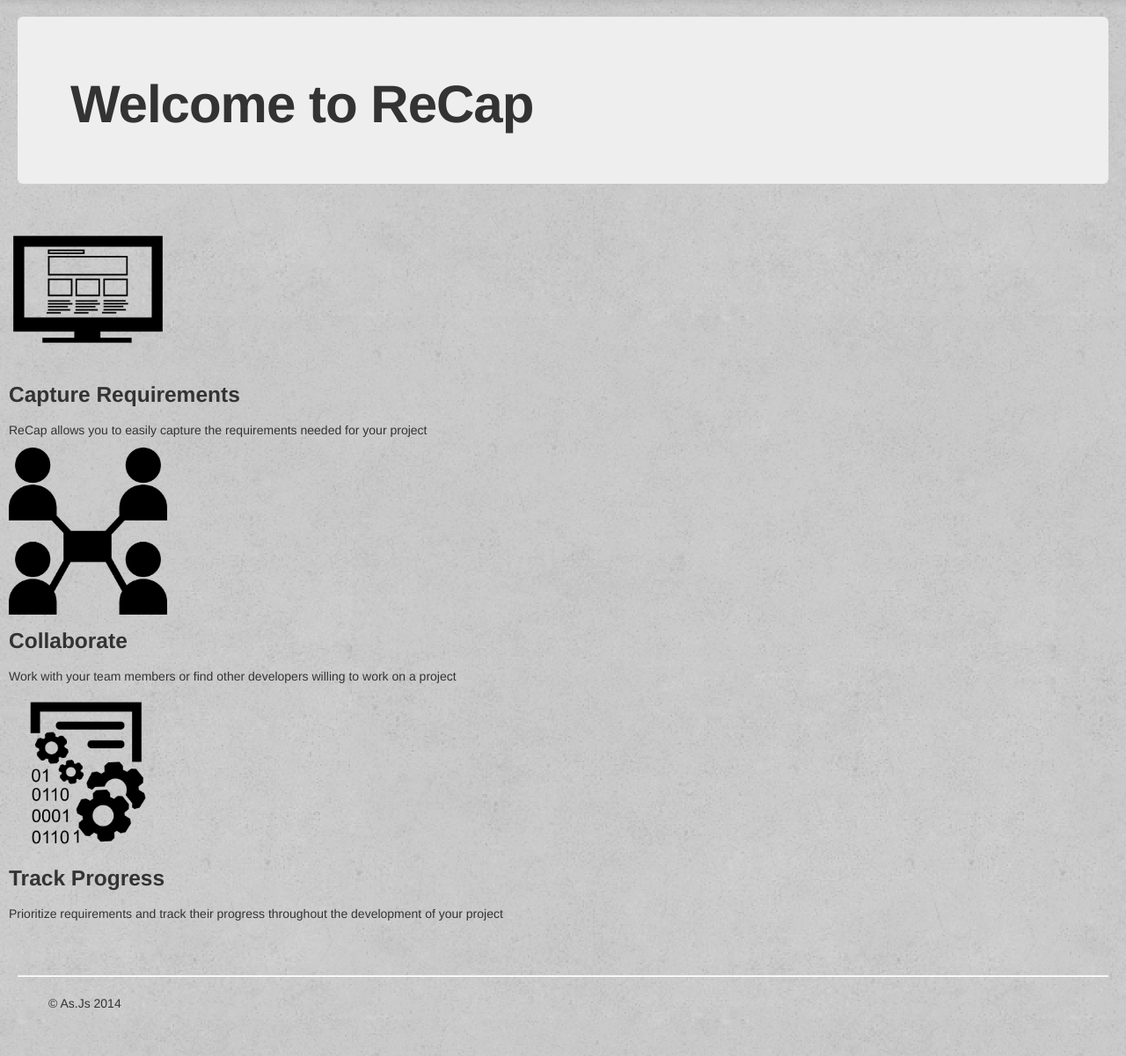
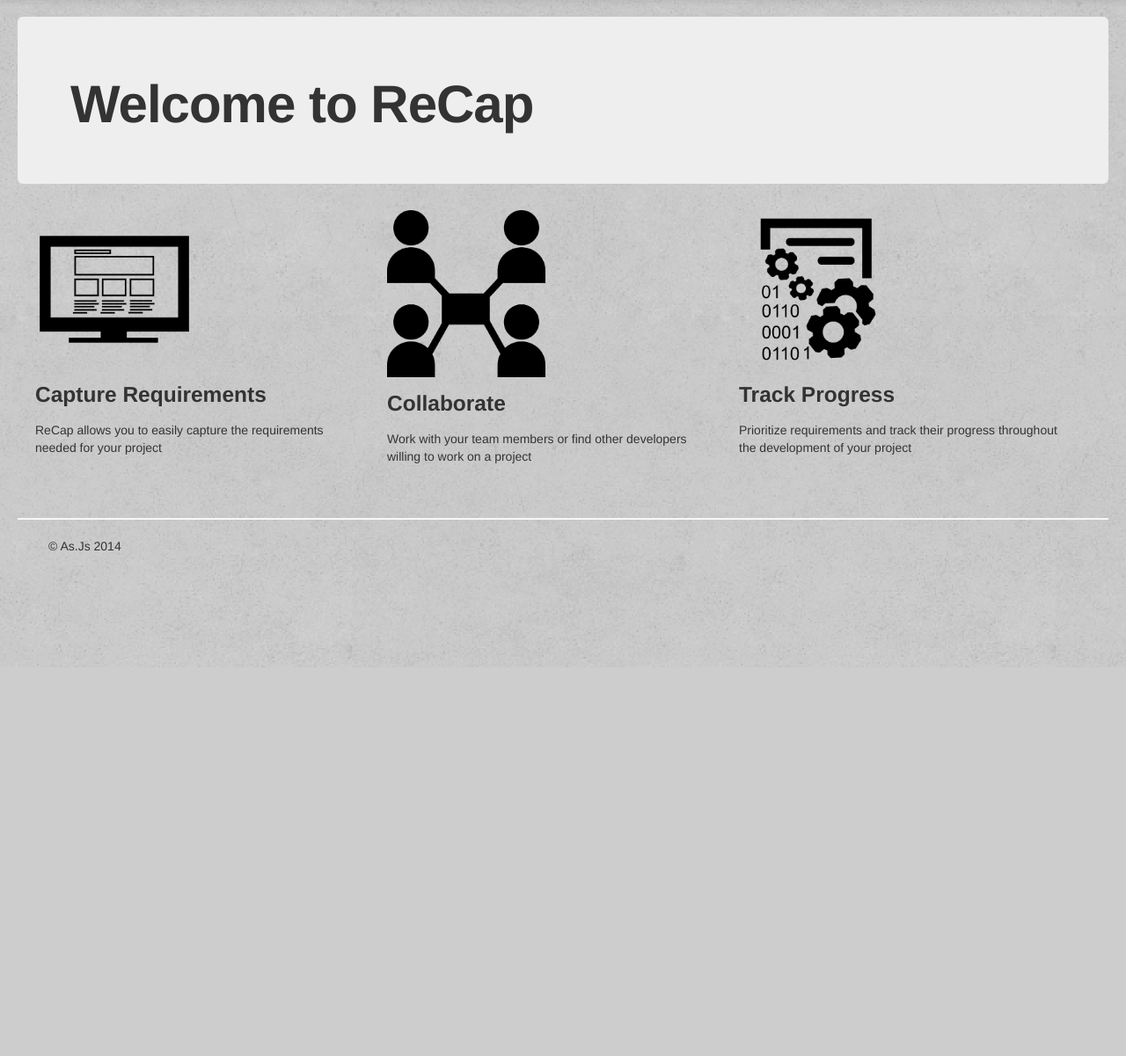
Before and after one commit to spinakr/DIM3_team-as.js, a Django app: page /recap/ in a window 1280 px wide. Shown: the part 41-1242 px from the top of the page at 88% size. After the commit the page ends 800 px from the top, so only its background shows below. Run offline with Django 3.2, Linux system fonts and the light colour scheme; some libraries are stand-ins or nearby versions.

Commit message:
Update index.html

```diff
--- a/templates/recap/index.html
+++ b/templates/recap/index.html
@@ -8,17 +8,17 @@
 <div class="container-fluid">
          <div class="page-content inset">
                 <div class="row">
-                    <div class="col-md-4">
+                    <div class="span4">
                         <img src="/static/img/capture.png" width="180" height="180" >
                         <h3>Capture Requirements</h3>
                         <p>ReCap allows you to easily capture the requirements needed for your project</p>
                     </div>
-                    <div class="col-md-4">
+                    <div class="span4">
                         <img src="/static/img/collaborate.png" width="180" height="180">
                         <h3>Collaborate</h3>
                         <p>Work with your team members or find other developers willing to work on a project</p>
                     </div>
-                    <div class="col-md-4">
+                    <div class="span4">
                         <img src="/static/img/track.png" width="180" height="180">
                         <h3>Track Progress</h3>
                         <p>Prioritize requirements and track their progress throughout the development of your project</p>
```
